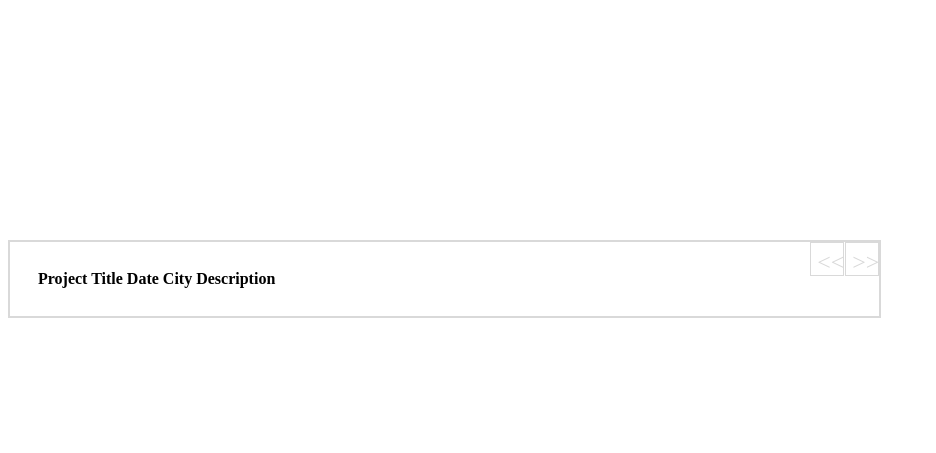
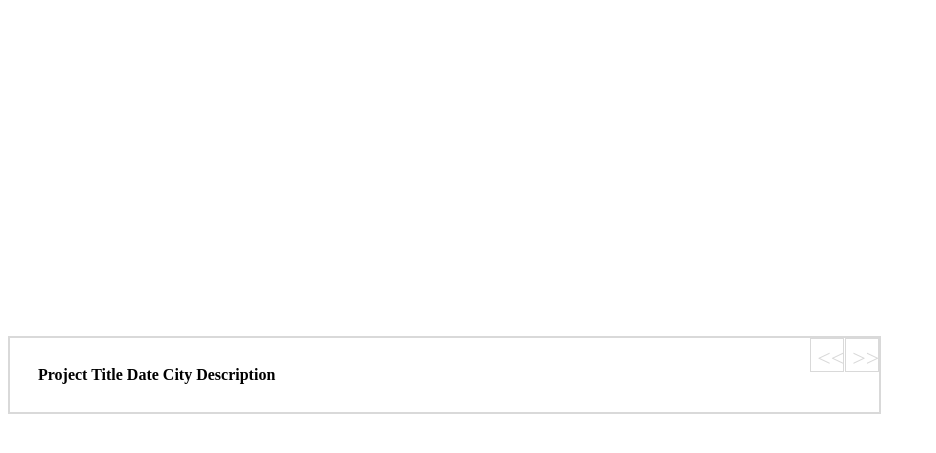
Before and after one commit to agrawalekansh02/korean-folklore-archive-docker, a PHP site: page /map_search/index.html in a window 1280 px wide. Shown: the part 290-743 px from the top of the page, without its empty margins (0-936 px from the left). Run offline with PHP 8.4, Linux system fonts and the light colour scheme; lists and menus that the app fills with data are empty; style sheets or scripts are compiled from the project's sources; some libraries are stand-ins or nearby versions.

Commit message:
Position for result list that does not overlap at any browser size.
Still not ideal; on larger screens, it's too big.

```diff
--- a/map_search/app_root.scss
+++ b/map_search/app_root.scss
@@ -25,7 +25,7 @@
 
 #result-list-wrapper {
     position: absolute;
-    top: 65%;
+    top: 77%;
     margin-top: 10px;
     width: 64%;
 }
```
